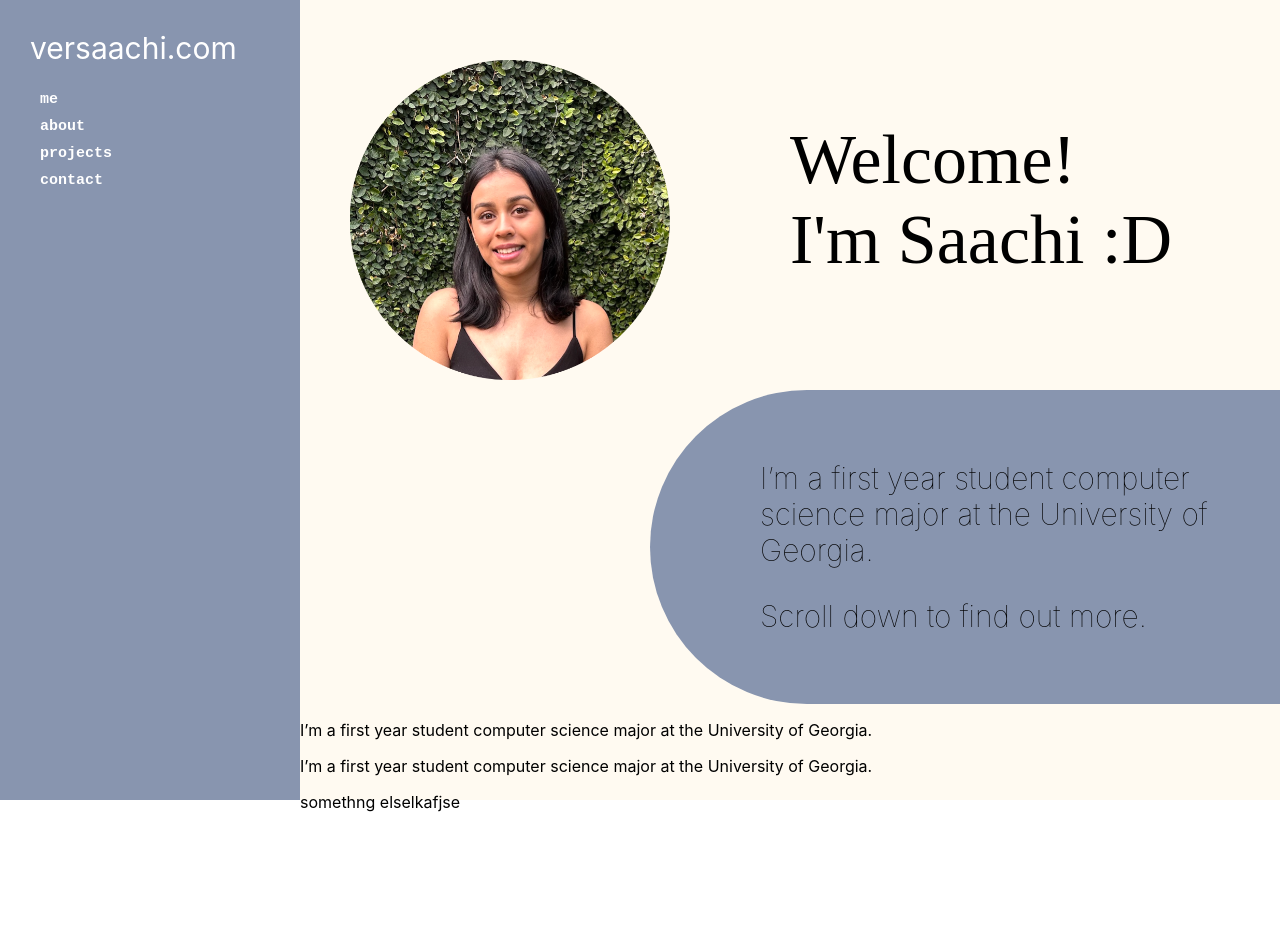
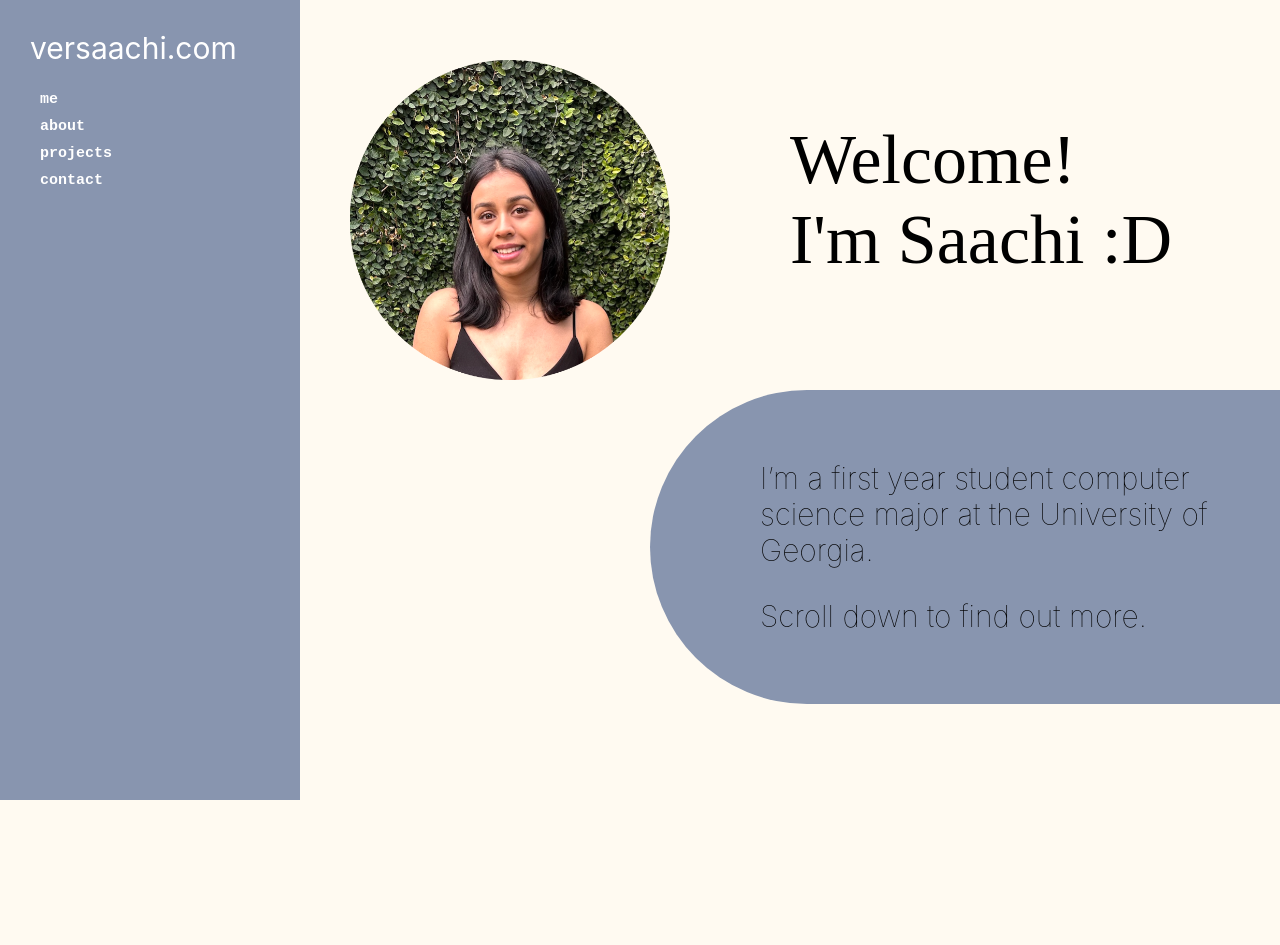
Before and after one commit to saachivar/my_website, a React (Create React App) app: page / in a window 1280 px wide. Shown: the top 945 px of the page. Before the commit the page ends 812 px from the top, so only its background shows below. Built offline with nearby package versions, Linux system fonts and the light colour scheme; a web font is replaced by a local one.

Commit message:
second page

```diff
--- a/src/App.css
+++ b/src/App.css
@@ -1,6 +1,6 @@
 .App {
   width: 100vw;
-  height: 100vh;
+  height: 200vh;
   background-color: #FFFAF1;
   display: flex;
 }
@@ -15,6 +15,7 @@
   width: 300px;
   background-color: #8895AF;
   display: inline-block;
+  position: fixed;
 }
 
 .SidebarContent {
@@ -43,6 +44,7 @@
 .WelcomeContent {
   display: flex;
   padding: 50px 50px 0px 50px;
+  margin-left: 300px;
 
 }
 
@@ -67,9 +69,16 @@
   padding-bottom: 40px;
   padding-left: 110px;
   margin-top: 40px;
-  margin-left: 350px;
+  margin-left: 650px;
+  margin-bottom: 240px;
   font: monospace;
   border-radius: 200px 0px 0px 200px;
   font-weight: lighter;
   font-size: 30px;
 }
+
+.about {
+  margin-left: 400px;
+  margin-right: 150px;
+  margin-bottom: 120px;
+}
--- a/src/Components/About1.js
+++ b/src/Components/About1.js
@@ -1,7 +1,13 @@
 function About1() {
     return (
         <div className="about about1">
-            <p>I’m a first year student computer science major at the University of Georgia.</p>
+            <p>Lorem Ipsum is simply dummy text of the printing and typesetting industry.
+                Lorem Ipsum has been the industry's standard dummy text ever since the 1500s,
+                when an unknown printer took a galley of type and scrambled it to make a type specimen
+                book. It has survived not only five centuries, but also the leap into electronic typesettin
+                g, remaining essentially unchanged. It was popularised in the 1960s with the release of Letraset
+                sheets containing Lorem Ipsum passages, and more recently with desktop publishing software like Aldus
+                PageMaker including versions of Lorem Ipsum.</p>
             </div>
         )
 
--- a/src/Components/About2.js
+++ b/src/Components/About2.js
@@ -2,7 +2,13 @@
 function About2() {
     return (
         <div className="about about2">
-            <p>I’m a first year student computer science major at the University of Georgia.</p>
+            <p> Lorem Ipsum is simply dummy text of the printing and typesetting industry.
+                Lorem Ipsum has been the industry's standard dummy text ever since the 1500s,
+                when an unknown printer took a galley of type and scrambled it to make a type specimen
+                book. It has survived not only five centuries, but also the leap into electronic typesettin
+                g, remaining essentially unchanged. It was popularised in the 1960s with the release of Letraset
+                sheets containing Lorem Ipsum passages, and more recently with desktop publishing software like Aldus
+                PageMaker including versions of Lorem Ipsum.</p>
             </div>
         )
 
--- a/src/Components/About3.js
+++ b/src/Components/About3.js
@@ -2,7 +2,13 @@
 function About3() {
     return (
         <div className="about about3">
-            <p>somethng elselkafjse</p>
+          <p>   Lorem Ipsum is simply dummy text of the printing and typesetting industry.
+                Lorem Ipsum has been the industry's standard dummy text ever since the 1500s,
+                when an unknown printer took a galley of type and scrambled it to make a type specimen
+                book. It has survived not only five centuries, but also the leap into electronic typesettin
+                g, remaining essentially unchanged. It was popularised in the 1960s with the release of Letraset
+                sheets containing Lorem Ipsum passages, and more recently with desktop publishing software like Aldus
+                PageMaker including versions of Lorem Ipsum.</p>
             </div>
         )
 
--- a/src/Components/SidebarContent.js
+++ b/src/Components/SidebarContent.js
@@ -4,10 +4,10 @@
     return (
         <div className="SidebarContent">
             <div className="title">versaachi.com</div>
-            <div className="me sidebarElement">me</div>
-            <div className="about sidebarElement">about</div>
-            <div className="projects sidebarElement">projects</div>
-            <div className="contact sidebarElement">contact</div>
+            <div className="meTag sidebarElement">me</div>
+            <div className="aboutTag sidebarElement">about</div>
+            <div className="projectsTag sidebarElement">projects</div>
+            <div className="contactTag sidebarElement">contact</div>
         </div>
 
     )
```
Also changed, not shown: src/Components/ProjectDescrip.js (added, +10 -0 lines).
